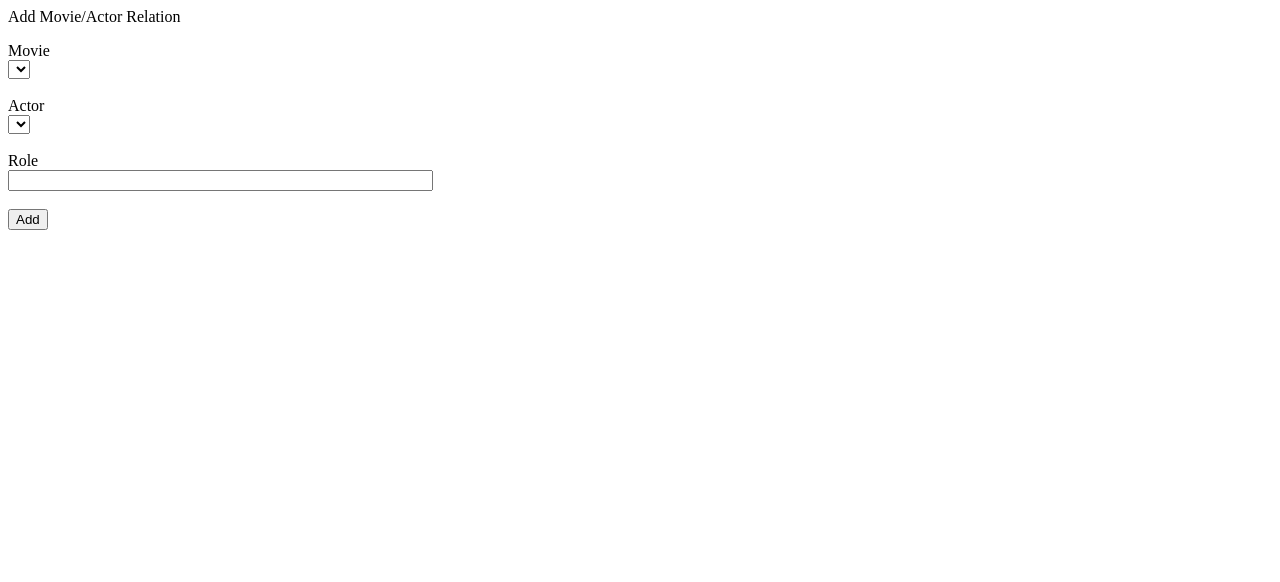
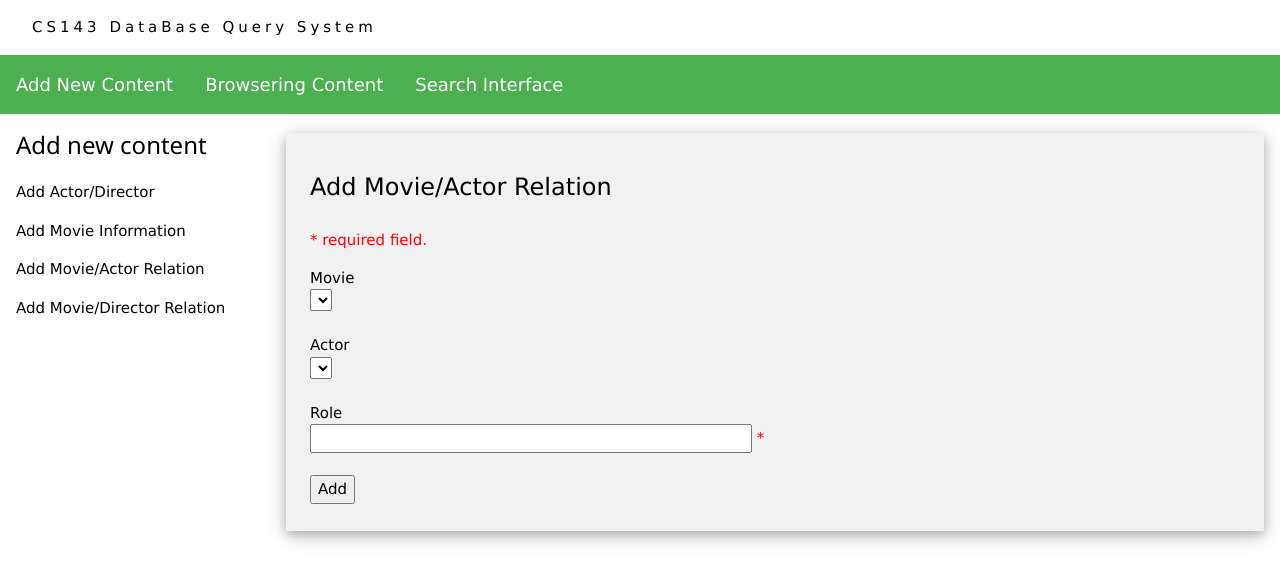
Before and after one commit to appletreeisyellow/Film-Rating-System, a PHP site: page /addMovieActor.php in a window 1280 px wide. Shown: the top 582 px of the page. Run offline with PHP 8.4, Linux system fonts and the light colour scheme; data that the repository does not hold is empty.

Commit message:
Added framework to addMovieActor.php

```diff
--- a/www/addMovieActor.php
+++ b/www/addMovieActor.php
@@ -1,5 +1,78 @@
+<!DOCTYPE html>
+<html>
+	<title>CS143 Project 1B</title>
+	<meta name="viewport" content="width=device-width, initial-scale=1">
+	<link rel="stylesheet" type="text/css" href="lib/stylesheet.css">
+	<style>
+	.w3-theme {color:#fff !important;background-color:#4CAF50 !important}
+	.w3-btn {background-color:#4CAF50;margin-bottom:4px}
+	.w3-code{border-left:4px solid #4CAF50}
+	.myMenu {margin-bottom:150px}
+	.error {color: #FF0000;}
+	</style>
+
+<body>
+
+<!-- Top -->
+<div class="w3-top">
+  <div class="w3-row w3-white w3-padding">
+    <a class="w3-wide w3-hover-white w3-left w3-button" href="index.php">CS143 DataBase Query System</a>
+  </div>
+
+  <div class="w3-bar w3-theme w3-large" style="z-index:4;">
+    <a class="w3-bar-item w3-button w3-left w3-hide-large w3-hover-white w3-large w3-theme w3-padding-16" href="javascript:void(0)" onclick="w3_open()">&#9776</a> <!-- ☰ -->
+    <a class="w3-bar-item w3-button w3-hide-medium w3-hide-small w3-hover-white w3-padding-16" href="javascript:void(0)" onclick="w3_show_nav('menu1')">Add New Content</a>
+    <a class="w3-bar-item w3-button w3-hide-medium w3-hide-small w3-hover-white w3-padding-16" href="javascript:void(0)" onclick="w3_show_nav('menu2')">Browsering Content</a>
+    <a class="w3-bar-item w3-button w3-hide-medium w3-hide-small w3-hover-white w3-padding-16" href="javascript:void(0)" onclick="w3_show_nav('menu3')">Search Interface</a>
+  </div>
+</div>
+
+<!-- Sidebar -->
+<div class="w3-sidebar w3-bar-block w3-collapse w3-animate-left" style="z-index:3;width:270px" id="mySidebar">
+  <div class="w3-bar w3-hide-large w3-large">
+    <a href="javascript:void(0)" onclick="w3_show_nav('menu1')" class="w3-bar-item w3-button w3-theme w3-hover-white w3-padding-16" style="width:50%">Add new content</a>
+    <a href="javascript:void(0)" onclick="w3_show_nav('menu2')" class="w3-bar-item w3-button w3-theme w3-hover-white w3-padding-16" style="width:50%">Browsering Content</a>
+    <a href="javascript:void(0)" onclick="w3_show_nav('menu3')" class="w3-bar-item w3-button w3-theme w3-hover-white w3-padding-16" style="width:50%">Search Interface</a>
+  </div>
+    <a href="javascript:void(0)" onclick="w3_close()" class="w3-button w3-right w3-xlarge w3-hide-large" title="Close Menu">&#9747</a> <!-- x -->
+
+  <div id="menu1" class="myMenu">
+	  <div class="w3-container">
+	    <h3>Add new content</h3>
+	  </div>
+	  <a href="addActorDirector.php" class="w3-bar-item w3-button">Add Actor/Director</a>
+	  <a href="addMovieInfo.php" class="w3-bar-item w3-button">Add Movie Information</a>
+	  <a href="addMovieActor.php" class="w3-bar-item w3-button">Add Movie/Actor Relation</a>
+	  <a href="addMovieDirector.php" class="w3-bar-item w3-button">Add Movie/Director Relation</a>
+  </div>
+
+  <div id="menu2" class="myMenu" style="display:none">
+	  <div class="w3-container">
+	    <h3>Browsering Content</h3>
+	  </div>
+	  <a href="showActor.php" class="w3-bar-item w3-button">Show Actor Information</a>
+	  <a href="showMovie.php" class="w3-bar-item w3-button">Show Movie Information</a>
+  </div>
+
+  <div id="menu3" class="myMenu" style="display:none">
+	  <div class="w3-container">
+	    <h3>Search Interface</h3>
+	  </div>
+	  <a href="search.php" class="w3-bar-item w3-button">Search Actor/Movie</a>
+  </div>
+
+</div>
+
+<!-- Overlay effect when opening sidebar on small screens -->
+<div class="w3-overlay w3-hide-large" onclick="w3_close()" style="cursor:pointer" title="close side menu" id="myOverlay"></div>
+
+<!-- Main content: shift it to the right by 270 pixels when the sidebar is visible -->
+<div class="w3-main w3-container" style="margin-left:270px;margin-top:117px;">
+
+	<!-- ========================= Main content start ======================================== -->
+	<div id="addMovieActor" class="w3-panel w3-padding-large w3-card-4 w3-light-grey">
+
 		<p class="w3-xlarge">Add Movie/Actor Relation</p>
-
 
 		<!-- retrieve movie and actor info from database -->
 		<?php
@@ -18,8 +91,7 @@
 			}
 
 			$mresult = mysql_query("SELECT id, title, year FROM Movie", $db_connection); // get movie info
-	$aresult = mysql_query("SELECT id, last, first, dob FROM Actor", $db_connection); //get director info
-
+			$aresult = mysql_query("SELECT id, first, last, dob FROM Actor", $db_connection); //get actor info
 		?>
 
 		<?php
@@ -46,15 +118,14 @@ if($_SERVER["REQUEST_METHOD"] == "POST"){
 				    $errmsg = mysql_error($db_connection);
 				    $msg = $msg.$errmsg;
 				}
-
 			}
-
 		}
-
 		?>
 
+		<p><span class="error">* required field.</span></p>
 
 		<form method="post" action="<?php echo htmlspecialchars($_SERVER["PHP_SELF"]);?>">
+
 			Movie<br>
 			<SELECT NAME="movie">
 			<?php
@@ -71,7 +142,7 @@ while($row = mysql_fetch_row($mresult)){
 			Actor<br>
 			<SELECT NAME="actor">
 			<?php
-//generate selection box for director
+			//generate selection box for actor
 
 			while($row = mysql_fetch_row($aresult)){
 				$actorid = $row[0];
@@ -83,7 +154,7 @@ while($row = mysql_fetch_row($aresult)){
 			</SELECT><br><br>
 
 			Role<br><INPUT TYPE = "text" NAME = "role" VALUE="" SIZE =50 MAXLENGTH = 50>
-<span class = "error"> <?php echo $roleerror; ?></span>
+			<span class = "error">*<?php echo $roleerror; ?></span>
 			<br><br>
 
 			<input type="submit" name = "submit" value ="Add">
@@ -91,11 +162,10 @@ Role<br><INPUT TYPE = "text" NAME = "role" VALUE="" SIZE =50 MAXLENGTH = 50>
 		</form>
 
 
-
-
 		<?php
-
+			echo "<p class=\"w3-text-grey\">";
 			echo $msg;
+			echo "</p>";
 			//free result
 			mysql_free_result($mresult);
 			mysql_free_result($aresult);
@@ -104,3 +174,20 @@ mysql_free_result($aresult);
 			mysql_close($db_connection);
 
 		?>
+
+	</div>
+	<!-- ========================= Main content end ======================================== -->
+
+<!-- END MAIN -->
+</div>
+
+<script src="lib/functions.js"></script>
+<script src="lib/w3codecolor.js"></script>
+<script>
+	w3CodeColor();
+</script>
+
+
+
+</body>
+</html>
--- a/www/index.php
+++ b/www/index.php
@@ -68,6 +68,7 @@
 <!-- Main content: shift it to the right by 270 pixels when the sidebar is visible -->
 <div class="w3-main w3-container" style="margin-left:270px;margin-top:117px;">
 
+<!-- ========================= Main content start ======================================== -->
 	<div id="welcomePage" class="w3-panel w3-padding-large w3-card-4 w3-light-grey">
 	  <p class="w3-xlarge">Welcome to CS143 Query System! (Demo)</p>
 	  <p> </p>
@@ -105,6 +106,7 @@
 		<?php include "search.php"; ?>
 	</div>
 -->
+	<!-- ========================= Main content end ======================================== -->
 <!-- END MAIN -->
 </div>
 
```
Lines whose indentation alone changed are shown as unchanged.
